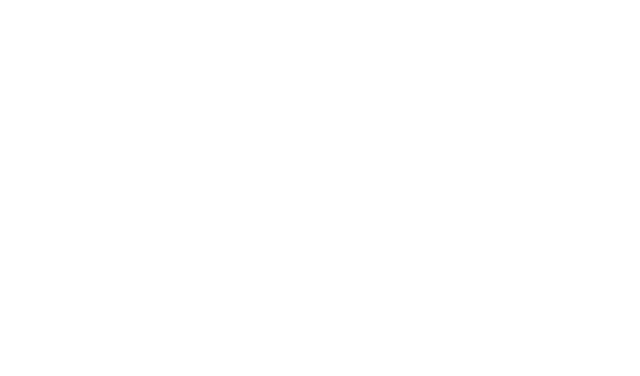
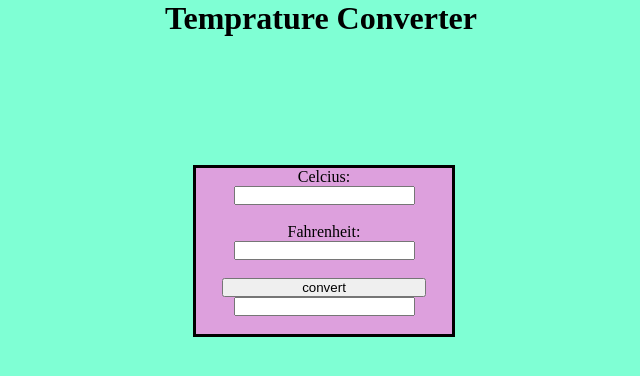
Before and after one commit to caelaward/Temp-convertor, a plain HTML site: page index.html in a window 1280 px wide. Shown: the whole page, without its empty margins (319-959 px from the left). Drawn offline with Linux system fonts and the light colour scheme.

Commit message:
added content

```diff
--- a/css/style.css
+++ b/css/style.css
@@ -0,0 +1,29 @@
+*{
+    margin:0;
+    padding:0;
+}
+
+body{
+background-color: aquamarine;
+}
+
+.heading{
+    text-align: center;
+}
+
+.container{
+    border:solid;
+    width:20%;
+    text-align: center;
+    justify-content: center;
+    margin-left:40%;
+    margin-top: 10%;
+    background-color: plum;
+
+}
+
+.button{
+    width:80%;
+}
+
+.button:hover {background-color:lightslategray}
--- a/index.html
+++ b/index.html
@@ -3,9 +3,32 @@
 <head>
     <meta charset="UTF-8">
     <meta name="viewport" content="width=device-width, initial-scale=1.0">
-    <title>Document</title>
+    <title>Temp Converter</title>
+    <link rel="stylesheet" href="/css/style.css">
 </head>
-<body>
+<body >
+    <h1 class="heading">Temprature Converter</h1>
 
+    <div class="container">
+
+            <label >Celcius:</label><br>
+            <input type="text" placeholder="" data-celc>
+            <br><br>
+
+
+            <label >Fahrenheit:</label><br>
+            <input type="text" placeholder="" data-farhen>
+            <br><br>
+
+
+            <button class=button data-btn>convert</button><br>
+            <input type="text" placeholder=""  data-answer readonly>
+            <br><br>
+
+
+
+
+  </div>
+<script src="/index.js"></script>
 </body>
 </html>
```
